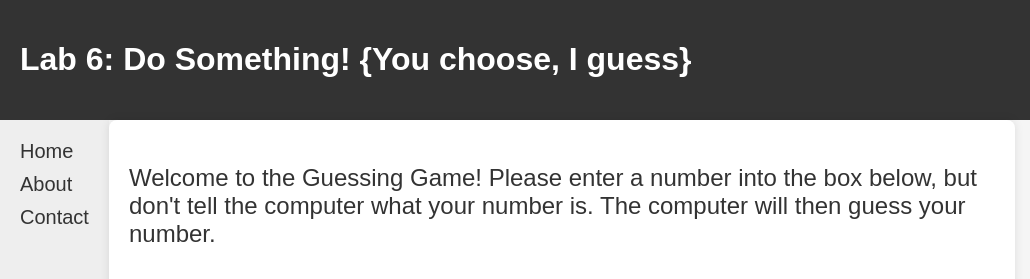
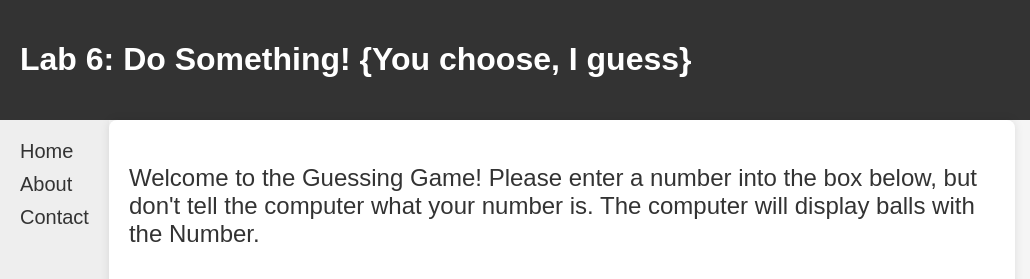
Before and after one commit to ap3727/lab6, a plain HTML site: page index.html in a window 1280 px wide. Shown: the top 279 px of the page, 0-1030 px from the left. Drawn offline with Linux system fonts and the light colour scheme.

Commit message:
Update index.html

```diff
--- a/index.html
+++ b/index.html
@@ -25,7 +25,7 @@
         <p class="game-instructions">
           Welcome to the Guessing Game!  Please enter a number into the box
           below, but don't tell the computer what your number is.  The computer
-          will then guess your number.
+          will display balls with the Number.
         </p>
 
 
```
